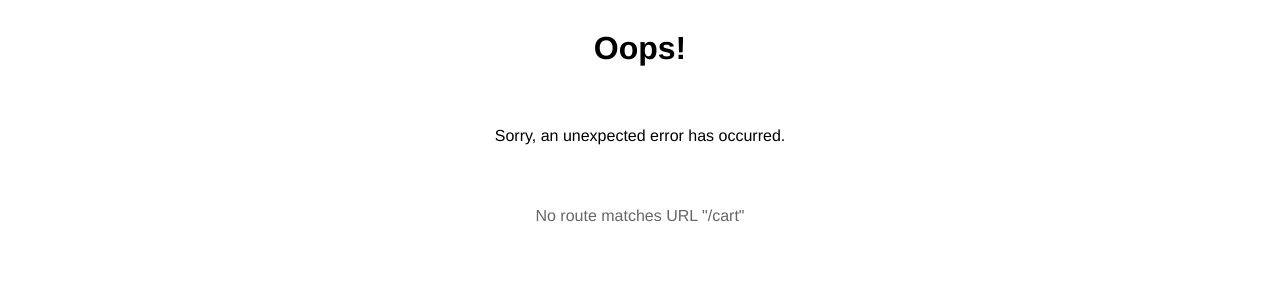
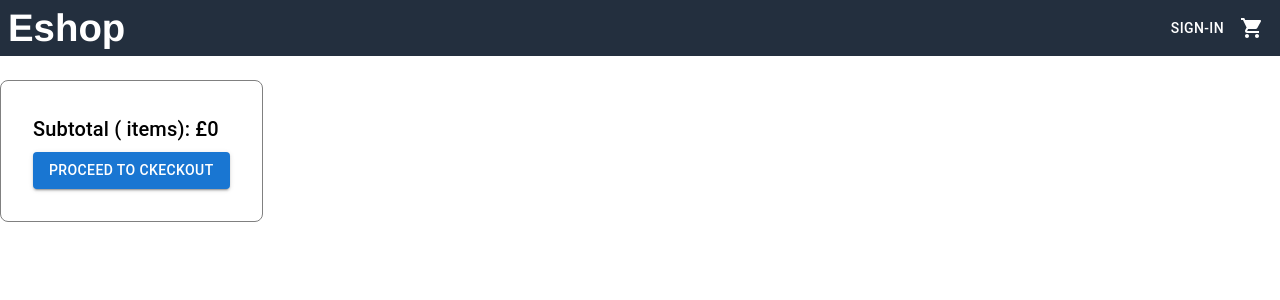
Before and after one commit to secret-star1202/Ecommerce-Frontend, a React (Vite) app: page /cart in a window 1280 px wide. Shown: the top 300 px of the page. Built offline with nearby package versions, Linux system fonts and the light colour scheme; no server answers; what yup-password would draw is missing.

Commit message:
feat: add a Cart route and subtotal state

```diff
--- /dev/null
+++ b/src/routes/Cart/Cart.tsx
@@ -0,0 +1,43 @@
+import { useState, useEffect } from "react";
+import Grid from "@mui/material/Grid";
+import Box from "@mui/material/Box";
+import Button from "@mui/material/Button";
+import Typography from "@mui/material/Typography";
+import { useGetCartQuery } from "../../api/apiSlice";
+
+const Cart = () => {
+  // Get items currently in the cart
+  const { data: cartItems } = useGetCartQuery();
+  const [subTotal, setSubtotal] = useState(0);
+
+  useEffect(() => {
+    // calculate total price
+    const total = cartItems?.reduce((total, item) => {
+      return (total += (item.price * item.quantity) / 100);
+    }, 0);
+
+    setSubtotal(total || 0);
+  }, [cartItems]);
+  return (
+    <Box padding={3} maxWidth="1500px" marginX="auto">
+      <Grid container marginTop="0" spacing={3}>
+        <Box
+          sx={{
+            display: "flex",
+            flexDirection: "column",
+            padding: 4,
+            border: "1px solid gray",
+            borderRadius: 2,
+          }}
+        >
+          <Typography gutterBottom variant="h6">
+            Subtotal ({cartItems?.length} items): £{subTotal}
+          </Typography>
+          <Button variant="contained">Proceed to ckeckout</Button>
+        </Box>
+      </Grid>
+    </Box>
+  );
+};
+
+export default Cart;
```
Also changed, not shown: src/main.tsx (+6 -1 lines).
